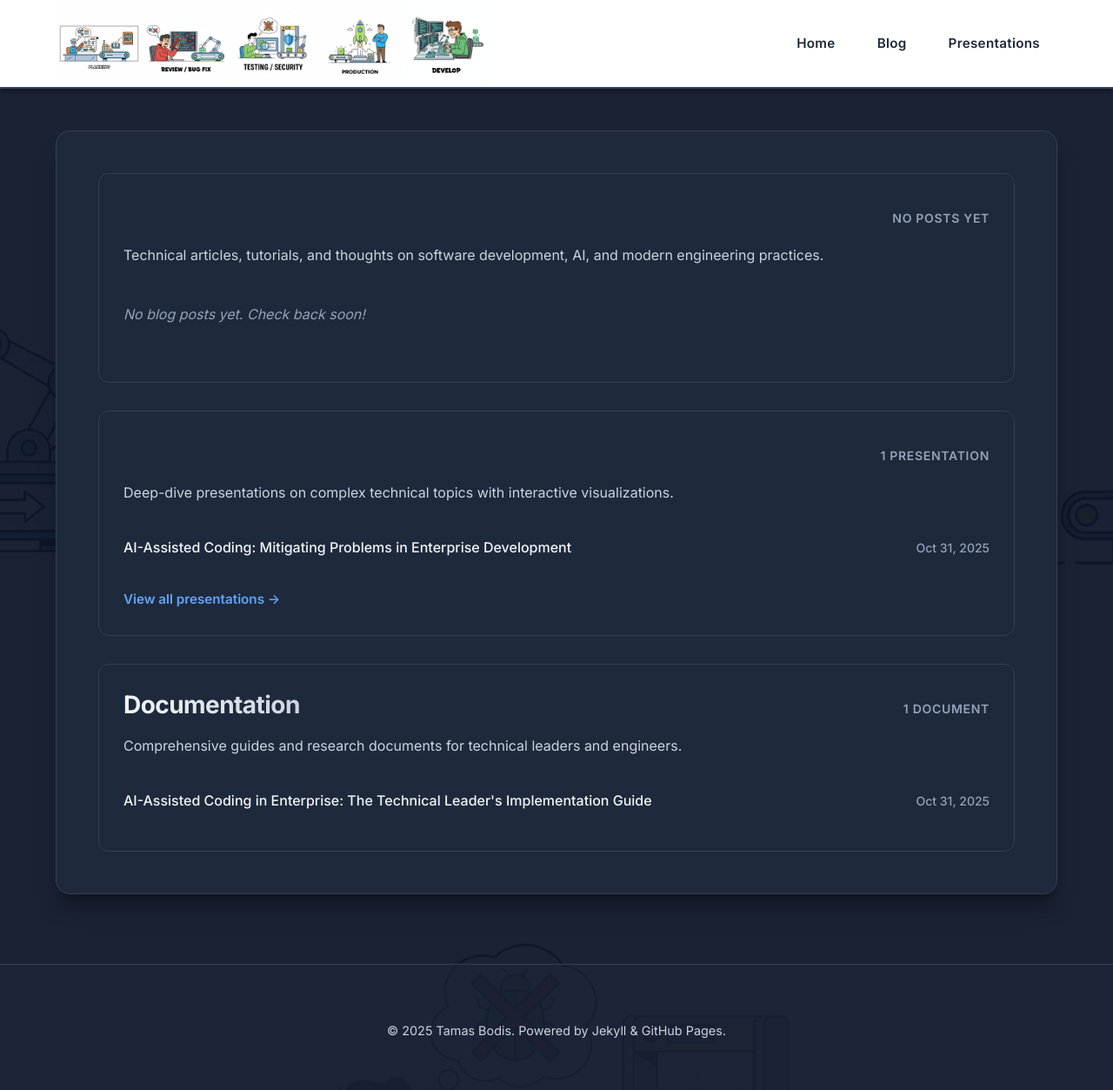
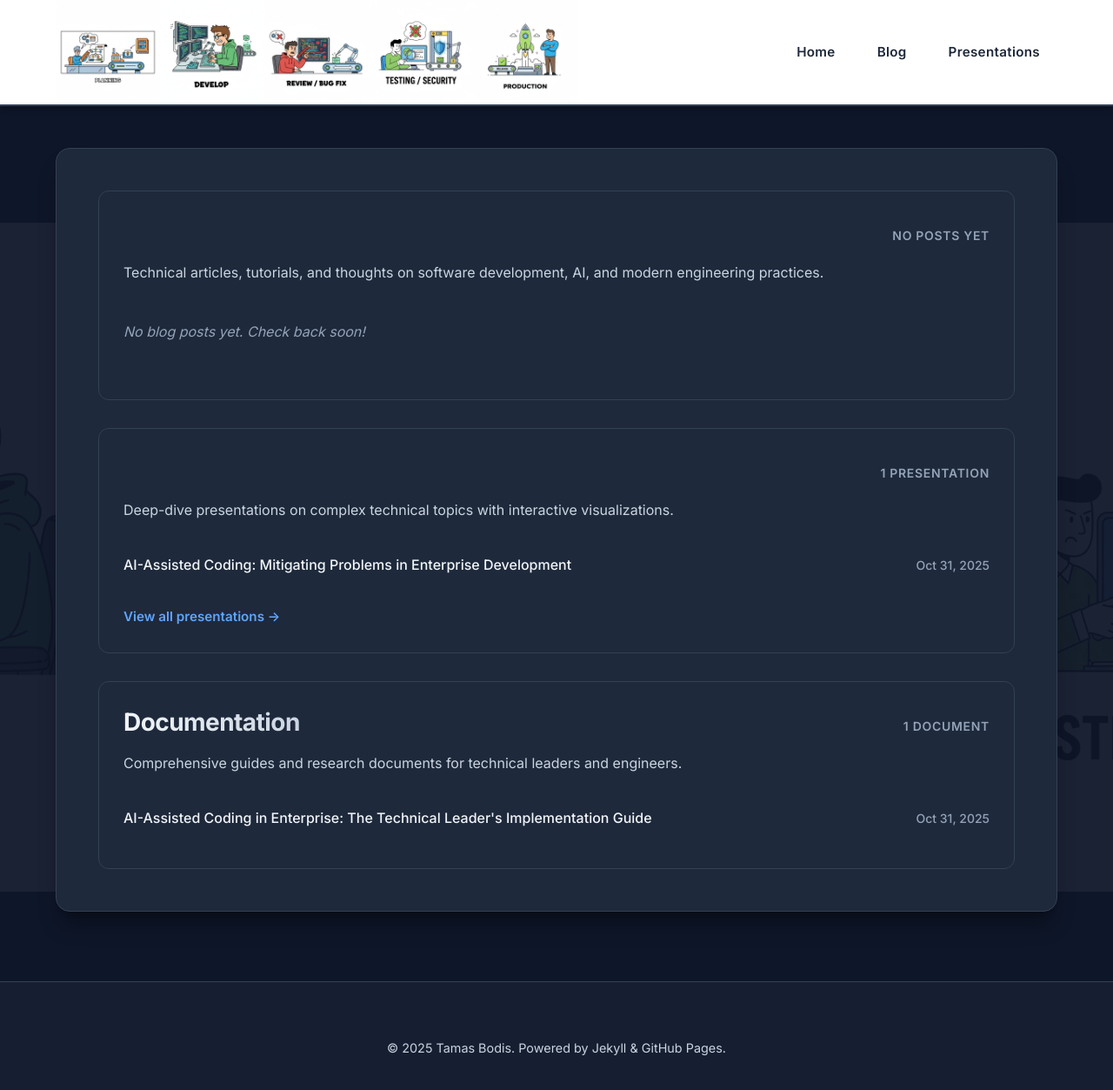
Before and after one commit to bodis/website, a Jekyll site: the page built from index.html, in a window 1280 px wide and 1282 px high. Shown: the top 1253 px of the window at 87% size. Built offline with Jekyll 4.4.1, drawn with Linux system fonts in a browser that asks for light colours.

Commit message:
design 4

```diff
--- a/_layouts/default.html
+++ b/_layouts/default.html
@@ -45,9 +45,9 @@
             color: var(--text-primary);
             background: var(--bg-main);
             background-image: url('{{ site.baseurl }}/assets/images/header.webp');
-            background-size: cover;
-            background-position: center;
-            background-repeat: no-repeat;
+            background-size: auto 60%;
+            background-position: center center;
+            background-repeat: repeat-x;
             background-attachment: fixed;
             min-height: 100vh;
             position: relative;
@@ -86,7 +86,7 @@
             align-items: stretch;
             justify-content: space-between;
             gap: 32px;
-            min-height: 100px;
+            min-height: 120px;
         }
 
         .header-branding {
@@ -96,7 +96,7 @@
         }
 
         .header-image {
-            height: 100px;
+            height: 120px;
             width: auto;
             object-fit: contain;
             flex-shrink: 0;
@@ -104,7 +104,7 @@
         }
 
         .header-title {
-            font-size: 1.75rem;
+            font-size: 2rem;
             font-weight: 700;
             background: linear-gradient(to right, var(--primary), var(--accent));
             -webkit-background-clip: text;
```
Also changed, not shown: _layouts/post.html (+17 -3 lines), assets/images/header.webp.
